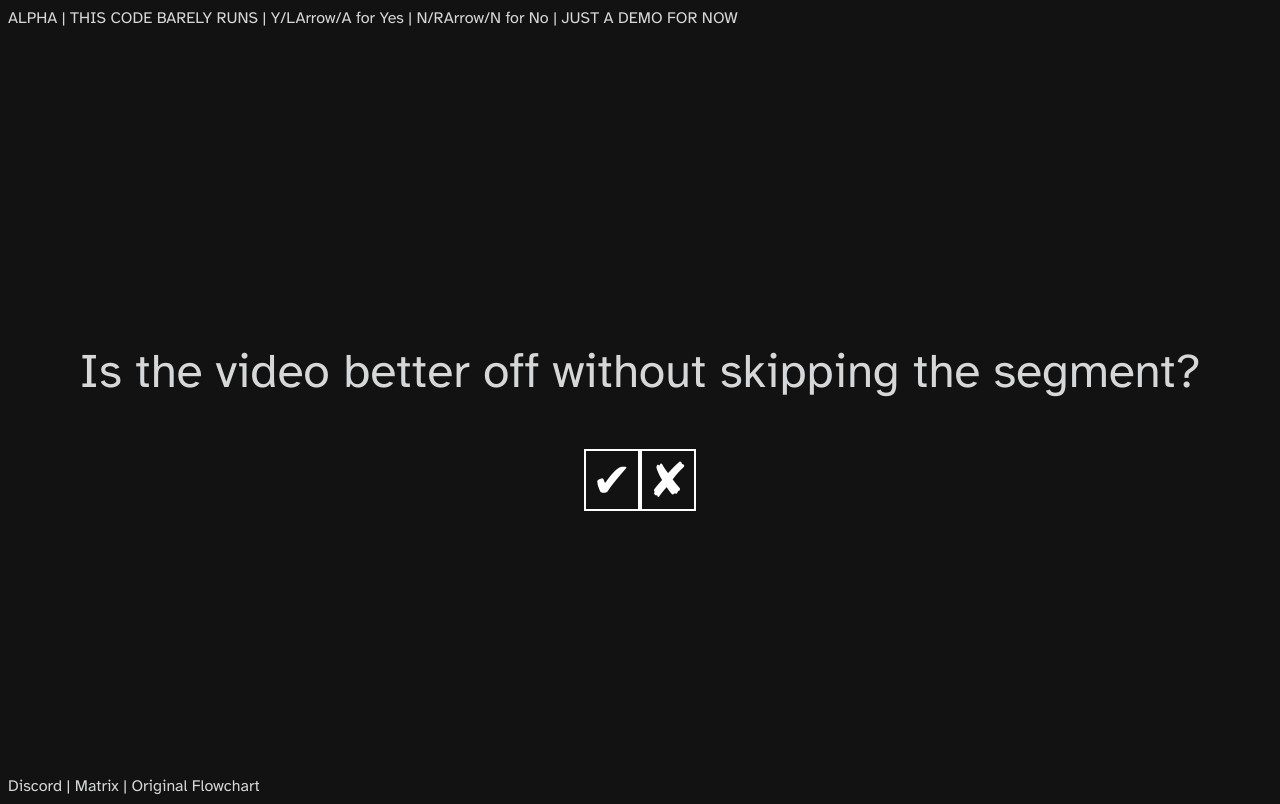
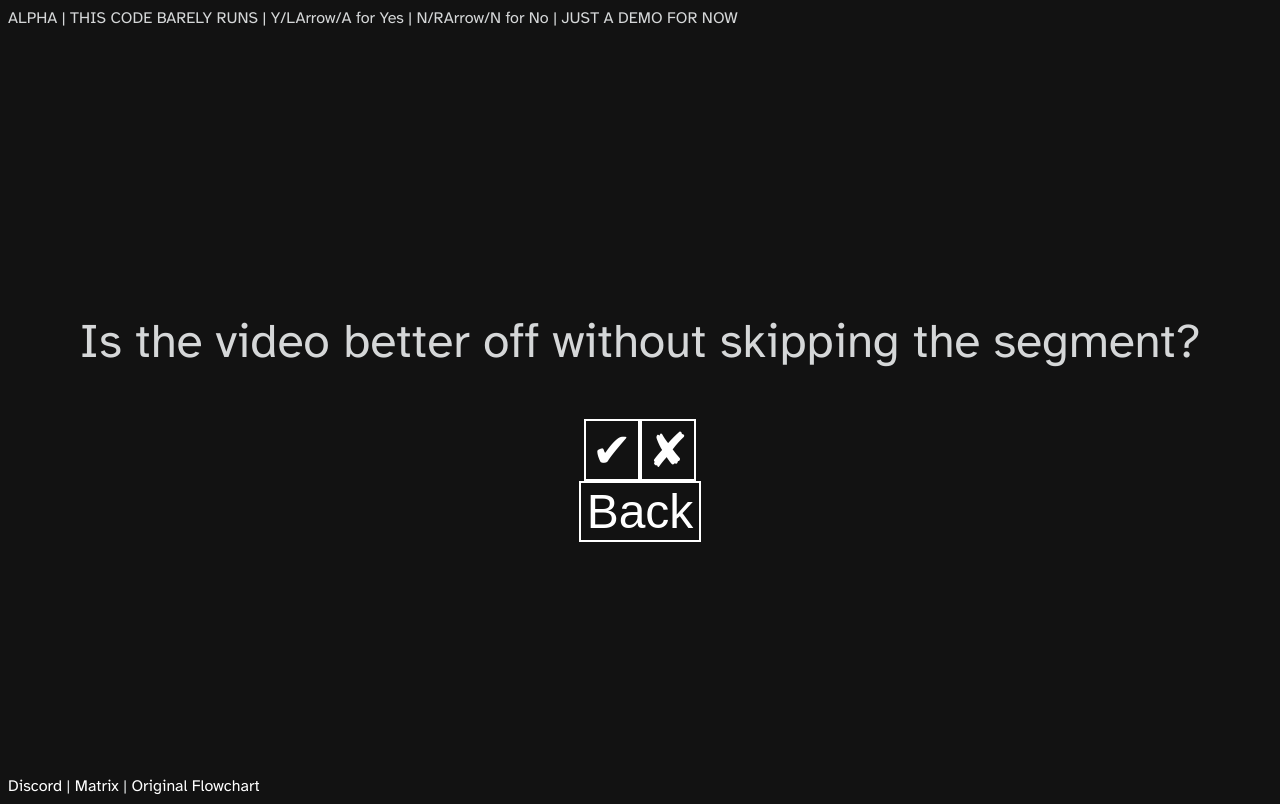
Before and after one commit to mchangrh/sb-interactive-flow, a plain HTML site: page index.html in a window 1280 px wide. Drawn offline with Linux system fonts and the light colour scheme.

Commit message:
fix footer links, add back and reset buttons

```diff
--- a/assets/hero.css
+++ b/assets/hero.css
@@ -8,8 +8,15 @@ html {
   color: #D5D7D8;
 }
 
+.container {
+  display: flex;
+  flex-direction: row;
+  text-align: center;
+  align-items: center;
+  justify-content: center;
+}
+
 p, button {
-  text-align: center;
   font-size: 3em;
 }
 
@@ -32,3 +39,8 @@ button {
 .navbar {
   flex: 0 0;
 }
+
+a, a:link, a:visited, a:active, a:hover {
+  color: white;
+  text-decoration: none;
+}
--- a/assets/index.js
+++ b/assets/index.js
@@ -1,26 +1,25 @@
-var current_page = 0;
 $(document).ready(function () {
     loadPage(0);
-    $('#response').on('click', '.choice', function () {
+    $('#display').on('click', '.choice', function () {
         var target = $(this).data('target');
-        loadPage(target);
-    });
-    $('.choice').on('click', function () {
-        var target = $(this).data('target');
-        loadPage(target);
+        var current = $('#response').attr('data-value');
+        loadPage(target, current);
     });
 });
 
-function loadPage(id) {
+function loadPage(id, previous) {
     // Fetch JSON for page data associated with given ID
     var page_data = PAGES[id];
 
     clearPage();
+    // set attr
+    $('#response').attr('data-value', id);
     setText(page_data.text);
     if (page_data.type === 'yesno') {
         addPrompt('button1', '\u2714', page_data.targets[0])
         addPrompt('button2', '\u2718', page_data.targets[1])
     }
+    setPrevious(previous);
     // it not yesno, then end
 }
 
@@ -32,9 +31,14 @@ function addPrompt(id, text, target) {
     $("#response").append(`<button class=choice id=${id} data-target=${target}>${text}</button>`);
 }
 
+function setPrevious(id) {
+    $('#control').prepend(`<button class=choice data-target=${id}>Back</button>`)
+}
+
 function clearPage() {
     $("#page_text").empty();
     $("#response").empty();
+    $('#control').empty();
 }
 
 // Page data
--- a/index.html
+++ b/index.html
@@ -12,19 +12,22 @@
     </div>
     <div id="page" class="hero">
         <div id="page_text"></div>
-        <div id="response">
-          </ul>
+        <div id="display">
+          <div class="container" id="response"></div>
+          <div class="container" id="control">
+            <button class=choice id="reset" data-target=0>Reset</button>
+          </div>
         </div>
         <script src="./assets/jqslim.min.js"></script>
         <script src="./assets/index.js"></script>
         <script src="./assets/keylistener.js"></script>
     </div>
     <div>
-      <a ref="https://discord.gg/sponsorblock">Discord</a>
+      <a href="https://discord.gg/sponsorblock">Discord</a>
       |
-      <a ref="https://matrix.to/#/#sponsor:ajay.app">Matrix</a>
+      <a href="https://matrix.to/#/#sponsor:ajay.app">Matrix</a>
       |
-      <a ref="https://wiki.sponsor.ajay.app/index.php/Community">Original Flowchart</a>
+      <a href="https://wiki.sponsor.ajay.app/index.php/Community">Original Flowchart</a>
     </div>
   </body>
 </html>
```
Also changed, not shown: content.html (+3 -3 lines), endcards.html (+3 -3 lines), interactionreminder.html (+3 -3 lines), intro.html (+3 -3 lines), nonmusic.html (+3 -3 lines), preview.html (+3 -3 lines), selfpromo.html (+3 -3 lines), sponsor.html (+3 -3 lines).
